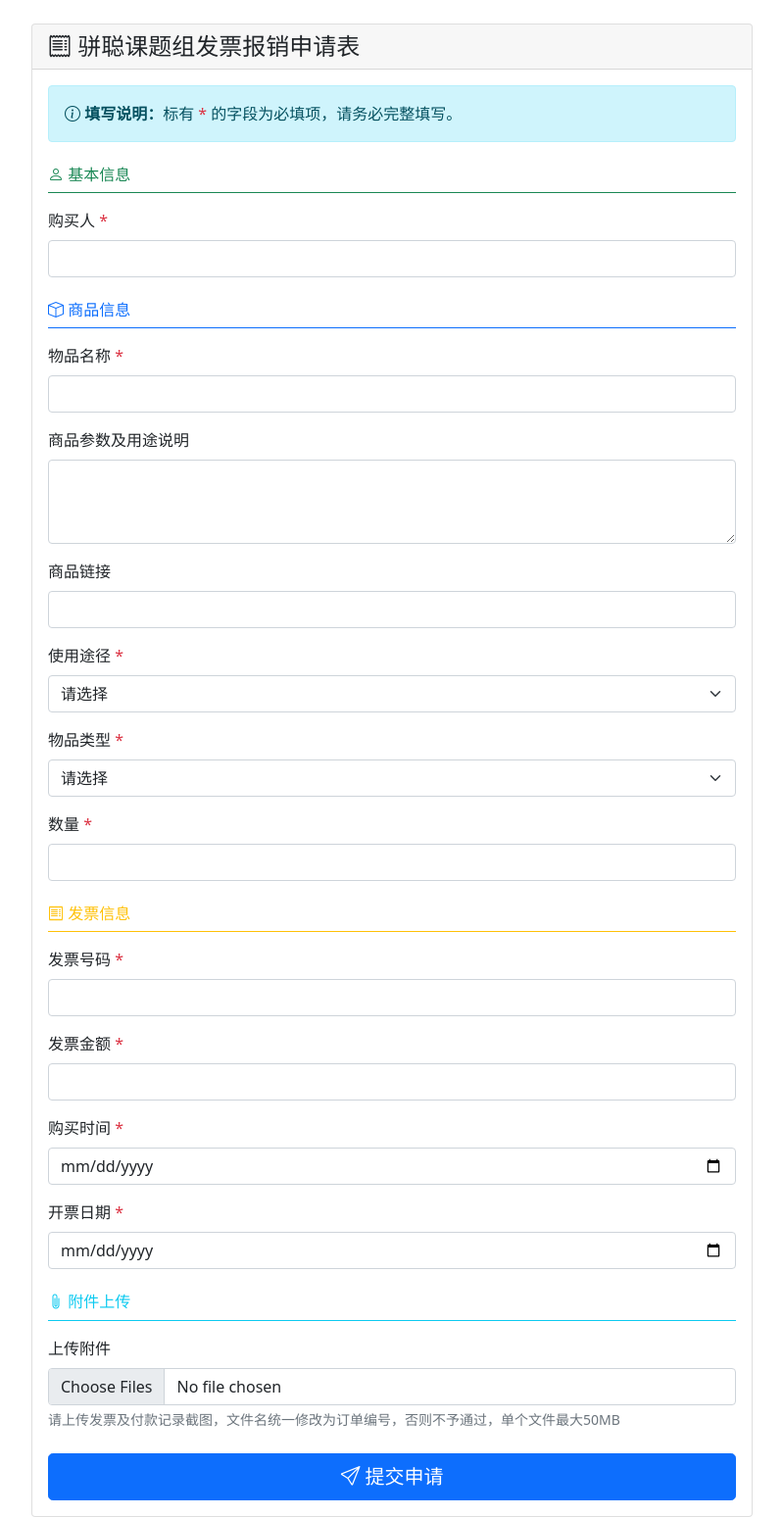
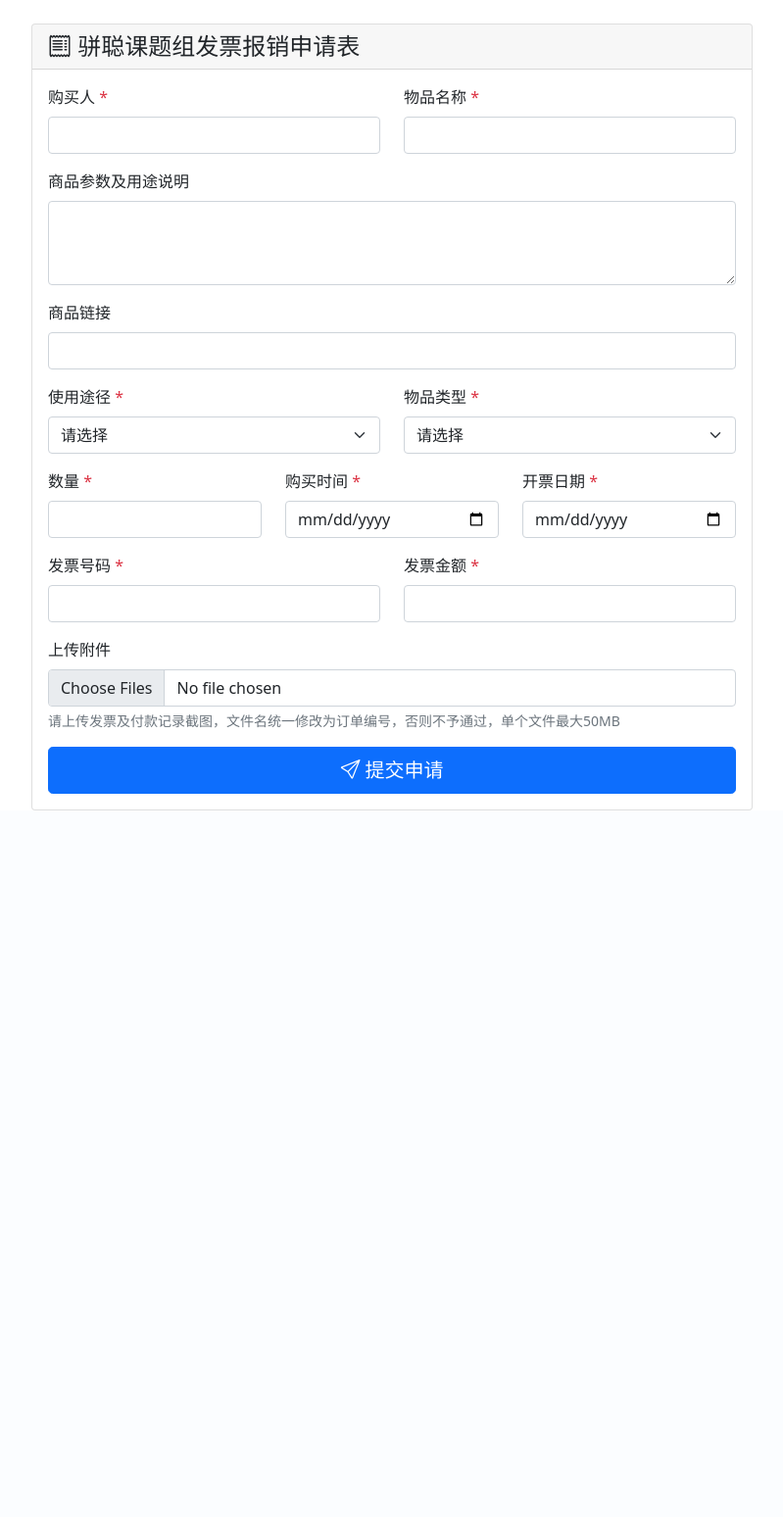
Before and after one commit to pianconglab/Invoice-Reimbursement-System, a Flask app: page / in a window 1280 px wide. Shown: the part 56-1604 px from the top of the page at 98% size, without its empty margins (240-1039 px from the left). After the commit the page ends 883 px from the top, so only its background shows below. Run offline with Flask 3, Linux system fonts and the light colour scheme; some libraries are stand-ins or nearby versions.

Commit message:
更新发票报销申请表，优化表单布局，调整字段分组，提升用户填写体验。

```diff
--- a/templates/index.html
+++ b/templates/index.html
@@ -10,44 +10,31 @@
                 <h4 class="mb-0"><i class="bi bi-receipt"></i> 骈聪课题组发票报销申请表</h4>
             </div>
             <div class="card-body">
-                <!-- 必填项提示 -->
-                <div class="alert alert-info mb-4">
-                    <i class="bi bi-info-circle"></i>
-                    <strong>填写说明：</strong>标有 <span class="text-danger">*</span> 的字段为必填项，请务必完整填写。
-                </div>
-
                 <form action="{{ url_for('submit_application') }}" method="post" enctype="multipart/form-data">
-
-                    <!-- 基本信息 -->
-                    <div class="mb-4">
-                        <h6 class="text-success border-bottom border-success pb-2 mb-3">
-                            <i class="bi bi-person"></i> 基本信息
-                        </h6>
-                        <div class="mb-3">
+                    <div class="row">
+                        <div class="col-md-6 mb-3">
                             <label for="purchaser" class="form-label">购买人 <span class="text-danger">*</span></label>
                             <input type="text" class="form-control" id="purchaser" name="purchaser" required>
                         </div>
-                    </div>
-
-                    <!-- 商品信息 -->
-                    <div class="mb-4">
-                        <h6 class="text-primary border-bottom border-primary pb-2 mb-3">
-                            <i class="bi bi-box"></i> 商品信息
-                        </h6>
-                        <div class="mb-3">
+                        <div class="col-md-6 mb-3">
                             <label for="item_name" class="form-label">物品名称 <span class="text-danger">*</span></label>
                             <input type="text" class="form-control" id="item_name" name="item_name" required>
                         </div>
+                    </div>
+
                     <div class="mb-3">
                         <label for="purchase_details" class="form-label">商品参数及用途说明</label>
                         <textarea class="form-control" id="purchase_details" name="purchase_details"
                             rows="3"></textarea>
                     </div>
+
                     <div class="mb-3">
                         <label for="product_link" class="form-label">商品链接</label>
                         <input type="url" class="form-control" id="product_link" name="product_link">
                     </div>
-                        <div class="mb-3">
+
+                    <div class="row">
+                        <div class="col-md-6 mb-3">
                             <label for="usage_type" class="form-label">使用途径 <span class="text-danger">*</span></label>
                             <select class="form-select" id="usage_type" name="usage_type" required>
                                 <option value="">请选择</option>
@@ -55,7 +42,7 @@
                                 <option value="课题组公用">课题组公用</option>
                             </select>
                         </div>
-                        <div class="mb-3">
+                        <div class="col-md-6 mb-3">
                             <label for="item_type" class="form-label">物品类型 <span class="text-danger">*</span></label>
                             <select class="form-select" id="item_type" name="item_type" required>
                                 <option value="">请选择</option>
@@ -63,50 +50,43 @@
                                 <option value="虚拟产品">虚拟产品</option>
                             </select>
                         </div>
-                        <div class="mb-3">
+                    </div>
+
+                    <div class="row">
+                        <div class="col-md-4 mb-3">
                             <label for="quantity" class="form-label">数量 <span class="text-danger">*</span></label>
                             <input type="number" class="form-control" id="quantity" name="quantity" min="1" required>
                         </div>
+                        <div class="col-md-4 mb-3">
+                            <label for="purchase_time" class="form-label">购买时间 <span
+                                    class="text-danger">*</span></label>
+                            <input type="date" class="form-control" id="purchase_time" name="purchase_time" required>
+                        </div>
+                        <div class="col-md-4 mb-3">
+                            <label for="invoice_date" class="form-label">开票日期 <span class="text-danger">*</span></label>
+                            <input type="date" class="form-control" id="invoice_date" name="invoice_date" required>
+                        </div>
                     </div>
 
-                    <!-- 发票信息 -->
-                    <div class="mb-4">
-                        <h6 class="text-warning border-bottom border-warning pb-2 mb-3">
-                            <i class="bi bi-receipt"></i> 发票信息
-                        </h6>
-                        <div class="mb-3">
+                    <div class="row">
+                        <div class="col-md-6 mb-3">
                             <label for="invoice_number" class="form-label">发票号码 <span
                                     class="text-danger">*</span></label>
                             <input type="text" class="form-control" id="invoice_number" name="invoice_number" required>
                         </div>
-                        <div class="mb-3">
+                        <div class="col-md-6 mb-3">
                             <label for="invoice_amount" class="form-label">发票金额 <span
                                     class="text-danger">*</span></label>
                             <input type="number" class="form-control" id="invoice_amount" name="invoice_amount"
                                 step="0.01" min="0" required>
                         </div>
-                        <div class="mb-3">
-                            <label for="purchase_time" class="form-label">购买时间 <span
-                                    class="text-danger">*</span></label>
-                            <input type="date" class="form-control" id="purchase_time" name="purchase_time" required>
-                        </div>
-                        <div class="mb-3">
-                            <label for="invoice_date" class="form-label">开票日期 <span class="text-danger">*</span></label>
-                            <input type="date" class="form-control" id="invoice_date" name="invoice_date" required>
-                        </div>
                     </div>
 
-                    <!-- 附件上传 -->
-                    <div class="mb-4">
-                        <h6 class="text-info border-bottom border-info pb-2 mb-3">
-                            <i class="bi bi-paperclip"></i> 附件上传
-                        </h6>
                     <div class="mb-3">
                         <label for="attachments" class="form-label">上传附件</label>
                         <input type="file" class="form-control" id="attachments" name="attachments" multiple
                             accept=".pdf,.jpg,.jpeg,.png,.doc,.docx">
                         <div class="form-text">请上传发票及付款记录截图，文件名统一修改为订单编号，否则不予通过，单个文件最大50MB</div>
-                        </div>
                     </div>
 
                     <div class="d-grid">
```
Also changed, not shown: reimbursement.db. Lines whose indentation alone changed are shown as unchanged.
